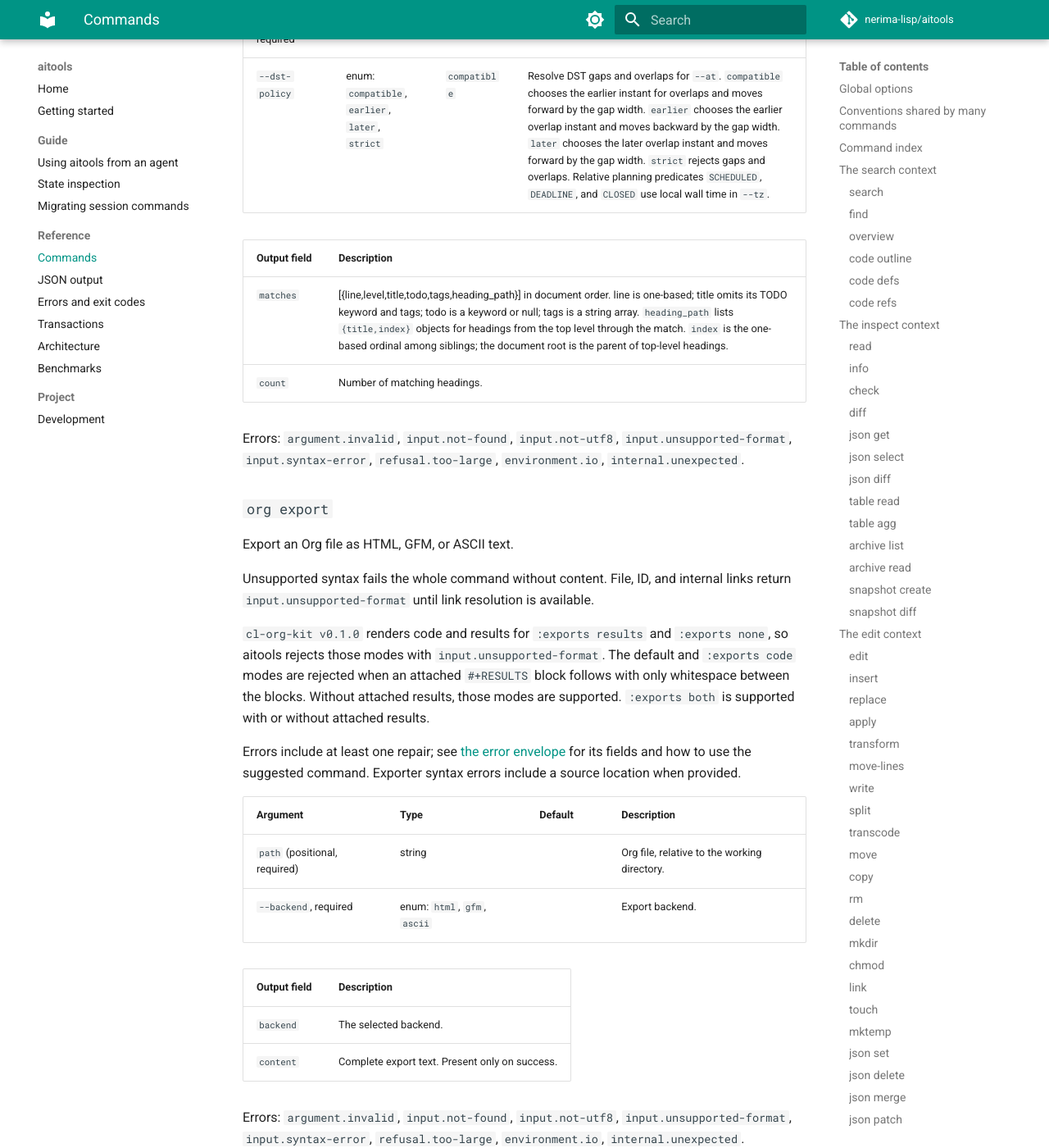
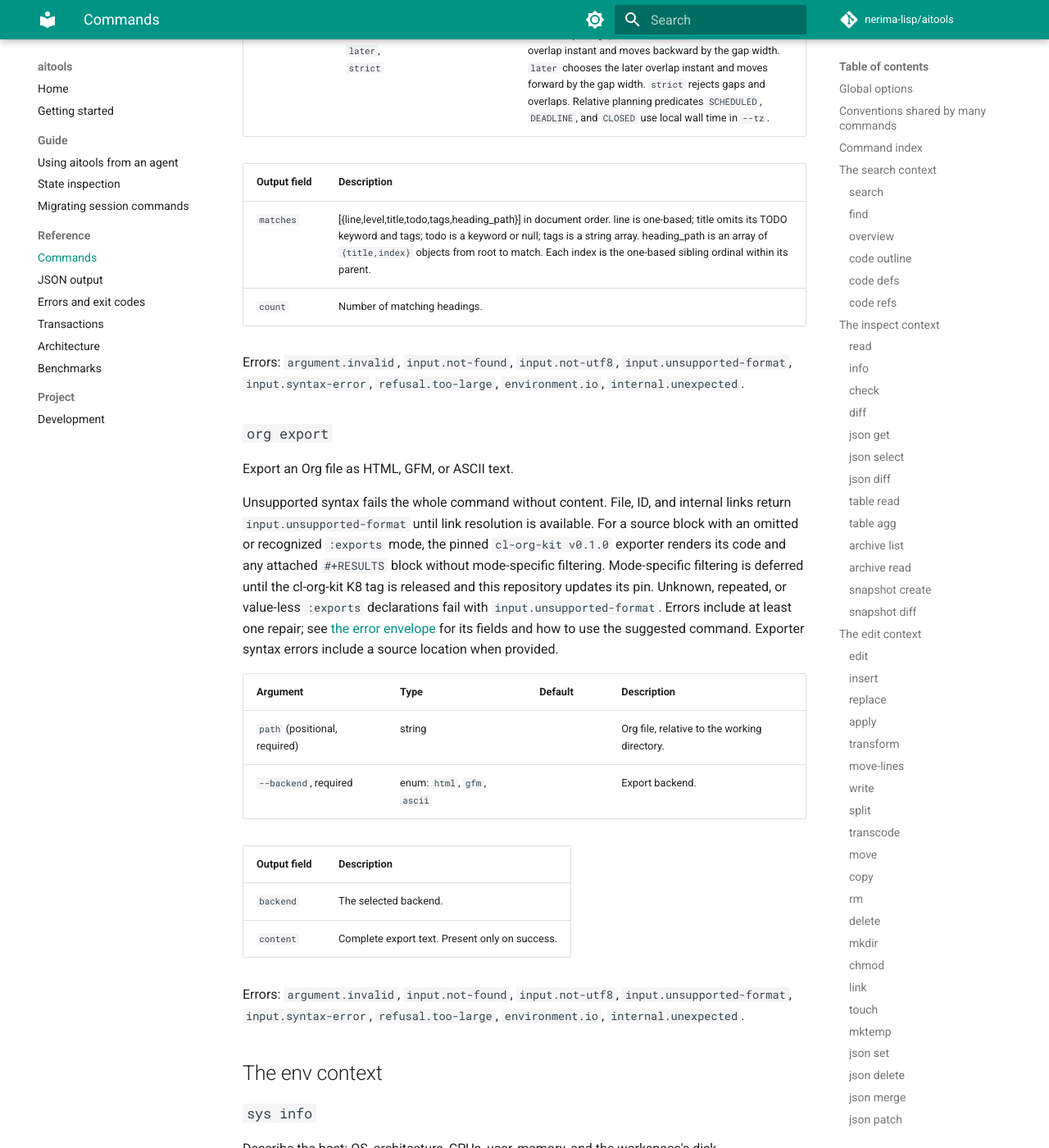
Before and after one commit to nerima-lisp/aitools, an MkDocs documentation site: the page built from docs/src/reference/commands.md, in a window 1280 px wide and 1400 px high, scrolled down 82535 px. Shown: the whole window at 82% size. Built offline with MkDocs 1.6.1 and Material for MkDocs 9.7.7, drawn with Linux system fonts in a browser that asks for light colours; comment, search, counter and statistics services are not loaded; some of the changed text lies outside the part shown.

Commit message:
docs(org): document pinned source export behavior

```diff
--- a/docs/src/reference/commands.md
+++ b/docs/src/reference/commands.md
@@ -1921,8 +1921,6 @@ Errors: `argument.invalid`, `selection.no-match`, `selection.ambiguous`, `input.
 
 List Org headings and named or unnamed source and example blocks.
 
-Org envelopes use full dotted dispatch names in `command`, such as `org.outline`, `org.query`, and `org.export`. Schema repairs keep the runnable CLI form, such as `aitools schema org outline`.
-
 Syntax diagnostics appear in `error.diagnostics` when available. Source positions use one-based `line` and `col` fields. Errors include at least one repair; see [the error envelope](errors.md#the-error-envelope) for repair fields and how to use the suggested command. Failed parses return no entries.
 
 | Argument | Type | Default | Description |
@@ -1954,7 +1952,7 @@ Match syntax errors appear in `error.diagnostics`. Source positions use one-base
 
 | Output field | Description |
 |---|---|
-| `matches` | [{line,level,title,todo,tags,heading_path}] in document order. line is one-based; title omits its TODO keyword and tags; todo is a keyword or null; tags is a string array. `heading_path` lists `{title,index}` objects for headings from the top level through the match. `index` is the one-based ordinal among siblings; the document root is the parent of top-level headings. |
+| `matches` | [{line,level,title,todo,tags,heading_path}] in document order. line is one-based; title omits its TODO keyword and tags; todo is a keyword or null; tags is a string array. heading_path is an array of `{title,index}` objects from root to match. Each index is the one-based sibling ordinal within its parent. |
 | `count` | Number of matching headings. |
 
 Errors: `argument.invalid`, `input.not-found`, `input.not-utf8`, `input.unsupported-format`, `input.syntax-error`, `refusal.too-large`, `environment.io`, `internal.unexpected`.
@@ -1963,11 +1961,7 @@ Errors: `argument.invalid`, `input.not-found`, `input.not-utf8`, `input.unsuppor
 
 Export an Org file as HTML, GFM, or ASCII text.
 
-Unsupported syntax fails the whole command without content. File, ID, and internal links return `input.unsupported-format` until link resolution is available.
-
-`cl-org-kit v0.1.0` renders code and results for `:exports results` and `:exports none`, so aitools rejects those modes with `input.unsupported-format`. The default and `:exports code` modes are rejected when an attached `#+RESULTS` block follows with only whitespace between the blocks. Without attached results, those modes are supported. `:exports both` is supported with or without attached results.
-
-Errors include at least one repair; see [the error envelope](errors.md#the-error-envelope) for its fields and how to use the suggested command. Exporter syntax errors include a source location when provided.
+Unsupported syntax fails the whole command without content. File, ID, and internal links return `input.unsupported-format` until link resolution is available. For a source block with an omitted or recognized `:exports` mode, the pinned `cl-org-kit v0.1.0` exporter renders its code and any attached `#+RESULTS` block without mode-specific filtering. Mode-specific filtering is deferred until the cl-org-kit K8 tag is released and this repository updates its pin. Unknown, repeated, or value-less `:exports` declarations fail with `input.unsupported-format`. Errors include at least one repair; see [the error envelope](errors.md#the-error-envelope) for its fields and how to use the suggested command. Exporter syntax errors include a source location when provided.
 
 | Argument | Type | Default | Description |
 |---|---|---|---|
```
Also changed, not shown: 1 other file.
